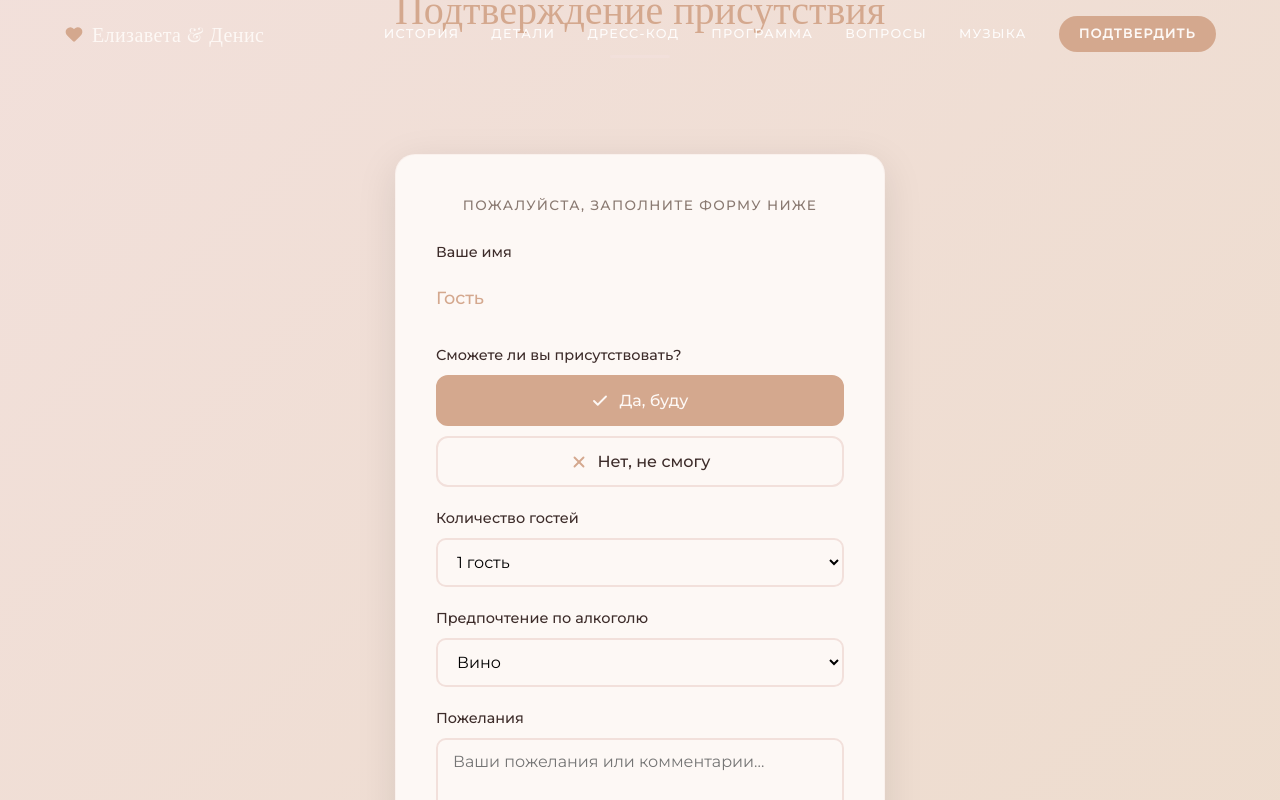
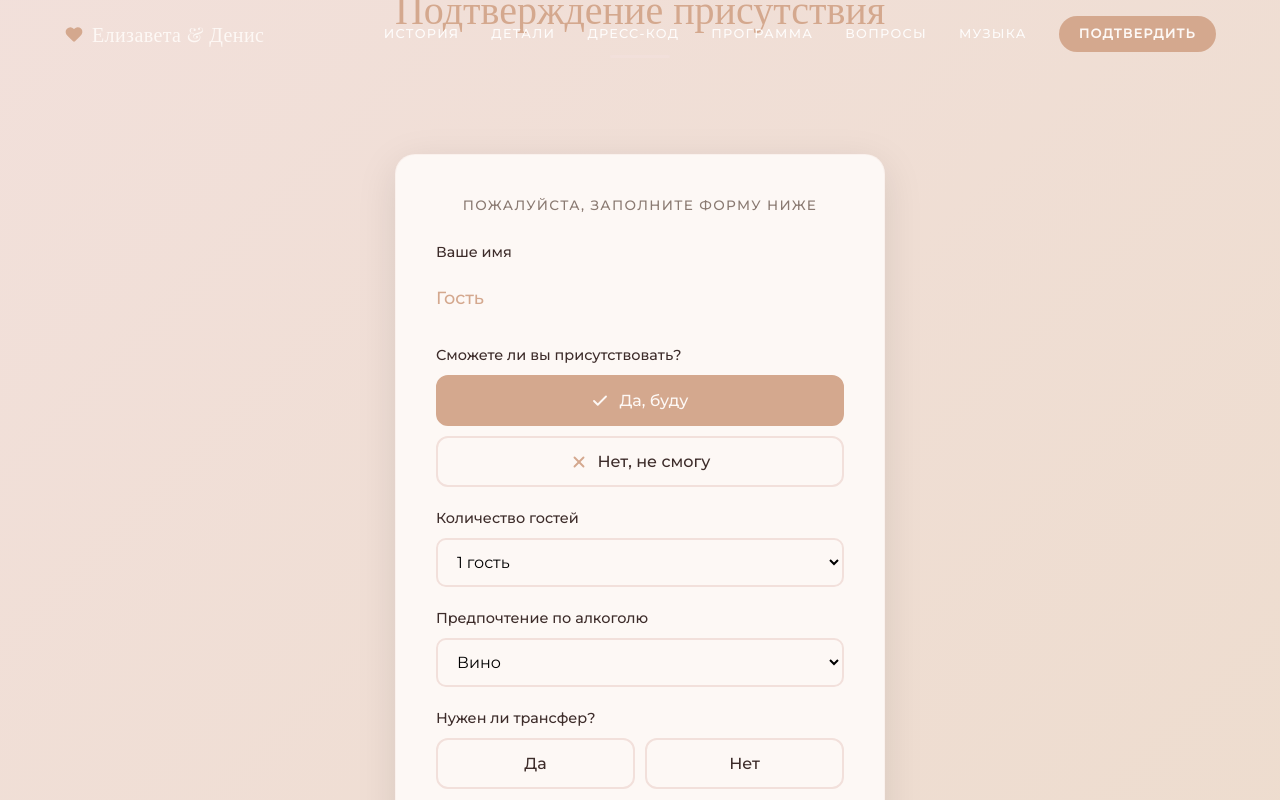
Before and after one commit to 5h4r3r/invitation, a Vue app: page / in a window 1280 px wide. Both pictures are taken after a click on the button "Да, буду". Shown: the part 5762-6562 px from the top of the page. Built offline with nearby package versions, Linux system fonts and the light colour scheme; a web font is replaced by a local one.

Commit message:
add transfer needed field to rsvp form and api

```diff
--- a/src/components/RsvpForm.vue
+++ b/src/components/RsvpForm.vue
@@ -75,6 +75,28 @@
               <option value="none">Не пью</option>
             </select>
           </div>
+
+          <div class="form-group">
+            <label>Нужен ли трансфер?</label>
+            <div class="rsvp-toggle rsvp-toggle-row">
+              <button
+                type="button"
+                class="rsvp-toggle-btn rsvp-toggle-btn-half"
+                :class="{ active: transferNeeded === true }"
+                @click="transferNeeded = true"
+              >
+                Да
+              </button>
+              <button
+                type="button"
+                class="rsvp-toggle-btn rsvp-toggle-btn-half"
+                :class="{ active: transferNeeded === false }"
+                @click="transferNeeded = false"
+              >
+                Нет
+              </button>
+            </div>
+          </div>
         </template>
 
         <div class="form-group">
@@ -105,6 +127,7 @@ const { confirmed, loading, submitConfirmation } = useGuest()
 const willAttend = ref(null)
 const guests = ref('1')
 const drink = ref('wine')
+const transferNeeded = ref(null)
 const wishes = ref('')
 const sending = ref(false)
 const error = ref('')
@@ -120,9 +143,10 @@ async function handleSubmit() {
 
   const submitGuests = willAttend ? guests.value : '0'
   const submitDrink = willAttend ? drink.value : 'none'
+  const submitTransfer = willAttend ? (transferNeeded.value ? 'yes' : 'no') : 'no'
   const submitWishes = wishes.value
 
-  const result = await submitConfirmation(submitGuests, submitDrink, submitWishes)
+  const result = await submitConfirmation(submitGuests, submitDrink, submitTransfer, submitWishes)
   sending.value = false
   if (!result || result.status !== 'ok') {
     error.value = 'Ошибка при отправке. Попробуйте ещё раз.'
@@ -270,6 +294,10 @@ onMounted(() => {
   gap: 10px;
 }
 
+.rsvp-toggle-row {
+  flex-direction: row;
+}
+
 .rsvp-toggle-btn {
   display: flex;
   align-items: center;
@@ -286,6 +314,10 @@ onMounted(() => {
   color: var(--text-dark);
   cursor: pointer;
   transition: all 0.2s;
+}
+
+.rsvp-toggle-btn-half {
+  width: 50%;
 }
 
 .rsvp-toggle-btn:hover {
--- a/src/composables/useGuest.js
+++ b/src/composables/useGuest.js
@@ -51,7 +51,7 @@ export function useGuest() {
     loading.value = false
   }
 
-  async function submitConfirmation(guests, drink, wishes) {
+  async function submitConfirmation(guests, drink, transfer, wishes) {
     const urlParams = new URLSearchParams(window.location.search)
     let token = urlParams.get('code')
     if (!token) {
@@ -59,7 +59,7 @@ export function useGuest() {
     }
     if (!token) return null
 
-    const params = { token, action: 'confirm', guests, drink }
+    const params = { token, action: 'confirm', guests, drink, transfer }
     if (wishes) params.wishes = wishes
 
     const data = await api('GET', params)
```
